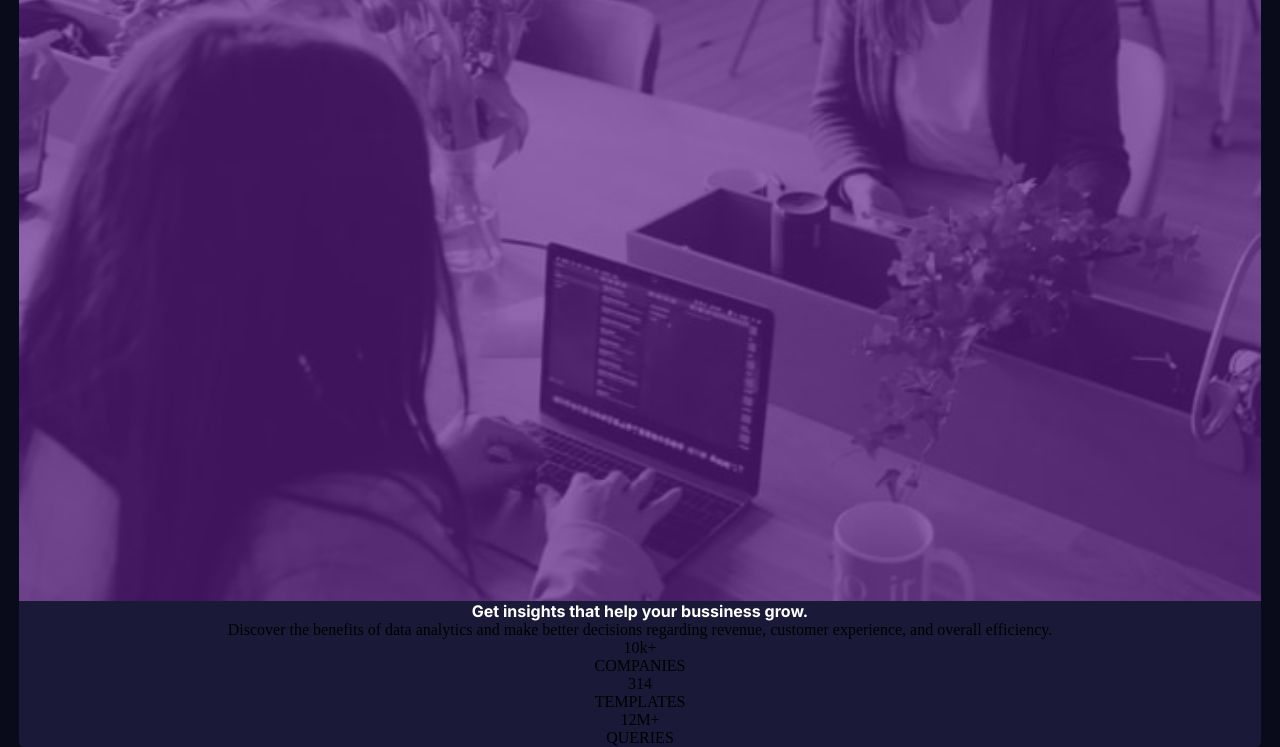
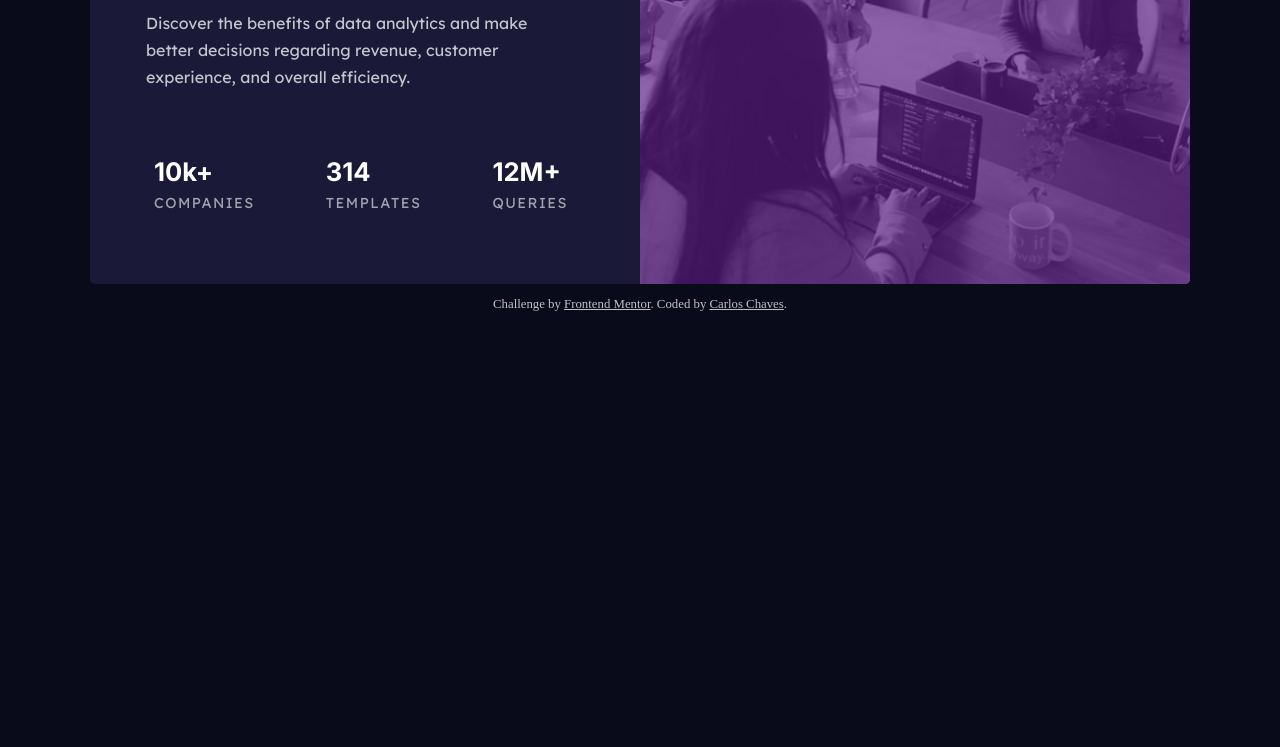
Before and after one commit to sircarloschaves/stats-preview-card-component, a plain HTML site: page index.html in a window 1280 px wide. Shown: the part 329-1076 px from the top of the page. After the commit the page ends 800 px from the top, so only its background shows below. Drawn offline with Linux system fonts and the light colour scheme.

Commit message:
markup and style

```diff
--- a/index.html
+++ b/index.html
@@ -15,13 +15,16 @@
 <body>
   <section class="card">
     <div class="overlay">
-      <img class="img" src="images/image-header-mobile.jpg" alt="">
+      <img class="img mobile" src="images/image-header-mobile.jpg" alt="">
+
+      <img class="img desktop" src="images/image-header-desktop.jpg" alt="">
     </div>
 
     <div class="content">
       <h1 class="title">Get <span class="accent-text">insights</span> that help your bussiness grow.</h1>
 
-      <p class="text">Discover the benefits of data analytics and make better decisions regarding revenue, customer experience, and overall efficiency.</p>
+      <p class="paragraph">Discover the benefits of data analytics and make better decisions regarding revenue, customer
+        experience, and overall efficiency.</p>
 
       <div class="stats-wrapper">
         <div class="first">
@@ -41,6 +44,13 @@
       </div>
     </div>
   </section>
+
+  <footer>
+    <p>
+      Challenge by <a href="https://www.frontendmentor.io/home" target="_blank">Frontend Mentor</a>. Coded by <a
+        href="https://github.com/sircarloschaves" target="_blank">Carlos Chaves</a>.
+    </p>
+  </footer>
 </body>
 
 </html>
--- a/style.css
+++ b/style.css
@@ -17,7 +17,7 @@
 
   /* Font Size */
   --fs-body: 0.938rem;
-  --title-fs: 1.8rem;
+  --title-fs: 1.6rem;
 
   /* Font Weight */
   --fw-400: 400;
@@ -54,7 +54,7 @@ svg {
 
 body {
   background-color: var(--main-bg-color);
-  padding: 1.2rem;
+  padding: 1.4rem;
 }
 
 .card {
@@ -62,15 +62,24 @@ body {
   border-radius: .3em;
   overflow: hidden;
   display: grid;
+  grid-template-columns: 1fr;
+  grid-template-areas:
+    "img"
+    "ct";
 }
 
 .img {
   width: 100%;
   height: auto;
   object-fit: cover;
+  grid-area: img;
 }
 
-.overlay  {
+.desktop {
+  display: none;
+}
+
+.overlay {
   position: relative;
   overflow: hidden;
 }
@@ -90,10 +99,134 @@ body {
   flex-direction: column;
   align-items: center;
   text-align: center;
+  padding-inline: 2rem;
+  grid-area: ct;
 }
 
 .title {
   color: var(--color-600);
+  font-size: var(--title-fs);
+  font-family: var(--ff-inter);
+  font-weight: var(--fw-700);
+  margin-block-start: 2rem;
+}
+
+.accent-text {
+  color: var(--accent-color);
+}
+
+.paragraph {
+  color: var(--color-400);
+  font-family: var(--ff-lexend);
+  font-size: var(--fs-body);
+  font-weight: var(--fw-400);
+  line-height: 1.7;
+  margin-block-start: 1rem;
+}
+
+.stats-wrapper {
+  display: flex;
+  flex-direction: column;
+  margin-block-start: 2rem;
+}
+
+.stats-wrapper>* {
+  margin-block-end: 1.5rem;
+}
+
+.stats {
+  color: var(--color-600);
+  font-size: 1.6rem;
   font-family: var(--ff-inter);
   font-weight: var(--fw-700);
 }
+
+.stat-heading {
+  font-family: var(--ff-lexend);
+  color: var(--color-300);
+  font-size: .9rem;
+  margin-block-start: .5em;
+  letter-spacing: .1em;
+}
+
+footer {
+  font-size: .8rem;
+  font-family: serif;
+  margin-top: 1em;
+  text-align: center;
+  color: var(--color-400);
+}
+
+footer a {
+  color: var(--color-400);
+}
+
+@media screen and (min-width: 769px) {
+  body {
+    display: grid;
+    place-content: center;
+  }
+
+
+  .card {
+    max-width: 1100px;
+    grid-template-columns: 1fr 1fr;
+    grid-template-areas:
+      "ct img";
+  }
+
+  .card>* {
+    margin: 0;
+    padding: 0;
+  }
+
+  .card>*>* {
+    margin: 0;
+    padding: 0;
+  }
+
+  .card>*>*>* {
+    margin: 0;
+    padding: 0;
+  }
+
+  .content {
+    text-align: left;
+    padding-inline-start: 3.5rem;
+    padding-inline-end: 4rem;
+    padding-block: 3.5rem;
+    justify-content: center;
+  }
+
+  .title {
+    font-size: calc(var(--title-fs) + .5rem);
+  }
+
+  .paragraph {
+    font-size: 1rem;
+    margin-top: 1.6rem;
+  }
+
+  .stats-wrapper {
+    width: 100%;
+    flex-direction: row;
+    justify-content: space-between;
+    margin-block-start: 4rem;
+  }
+
+  .stats-wrapper>* {
+    padding-inline: .5rem;
+  }
+
+  .img {
+    height: 100%;
+  }
+
+  .mobile {
+    display: none;
+  }
+
+  .desktop {
+    display: block;
+  }
+}
```
Also changed, not shown: images/desktop.png (added), 2 other files.
